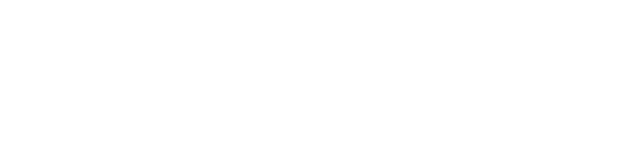
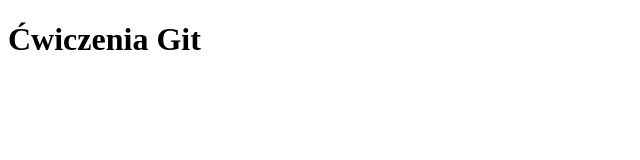
Before and after one commit to AdamBabinicz/test1, a plain HTML site: page index.html in a window 1280 px wide. Shown: the whole page, without its empty margins (0-640 px from the left). Drawn offline with Linux system fonts and the light colour scheme.

Commit message:
added h1

```diff
--- a/index.html
+++ b/index.html
@@ -5,6 +5,7 @@
 	<meta charset="UTF-8">
 	<title>test1</title>
 </head>
+<h1>Ćwiczenia Git</h1>
 
 <body>
 
```
